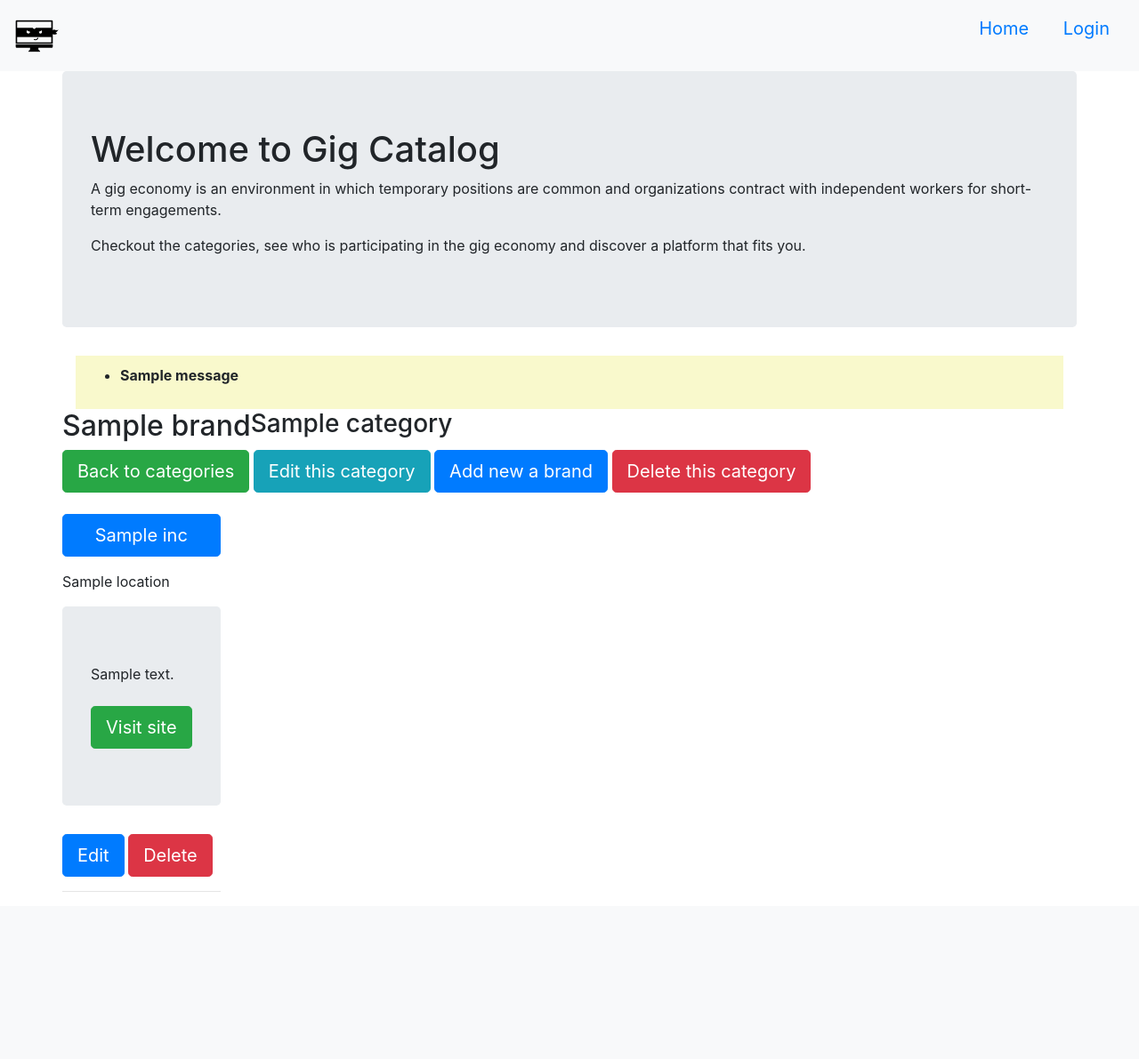
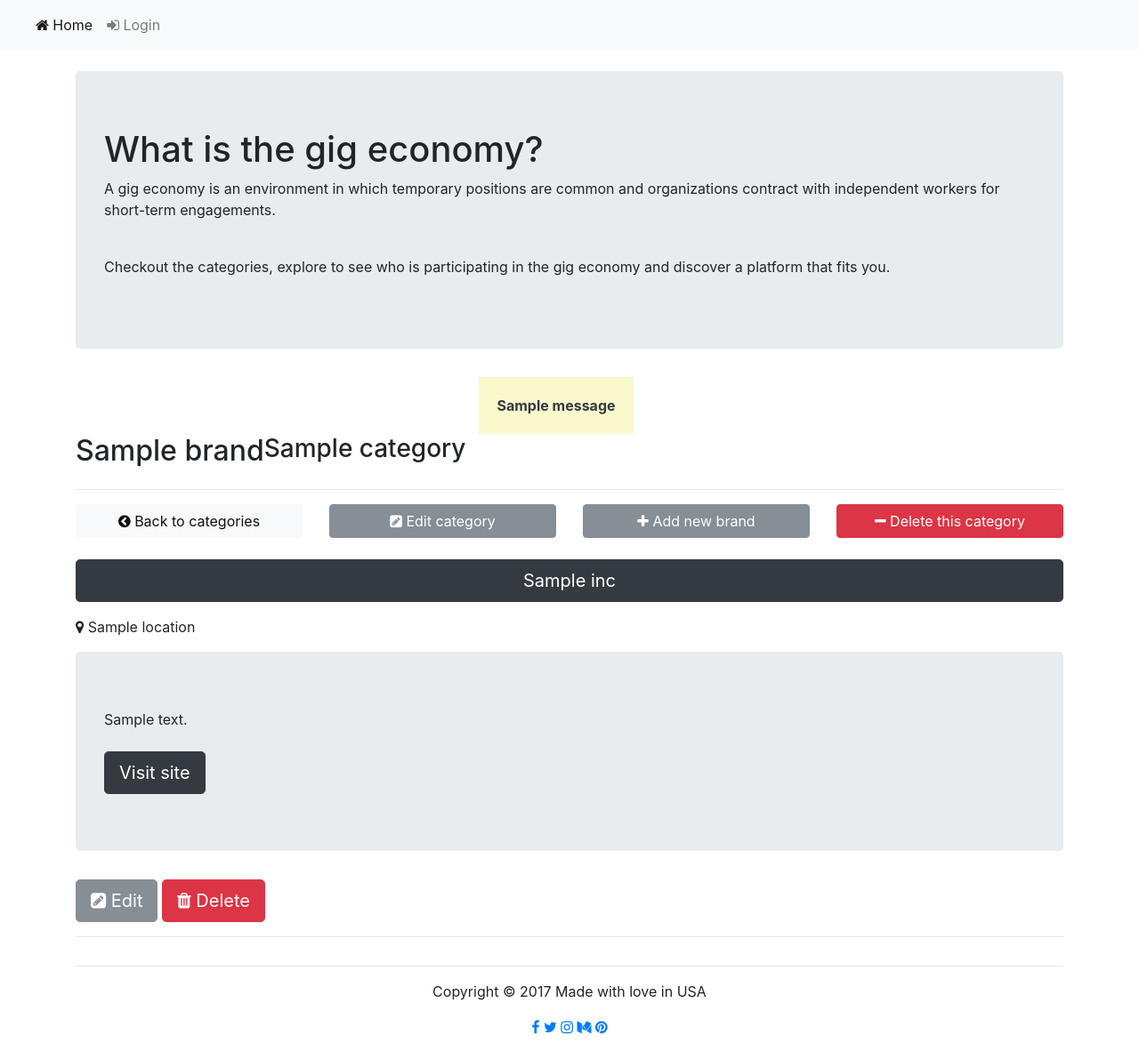
Before and after one commit to huyenhoang/catalog-app, a Python web app: template templates/brands.html in a window 1280 px wide. Shown: the whole page at 89% size. Before the commit the page ends 1003 px from the top, so only its background shows below. Run offline with Jinja, Linux system fonts and the light colour scheme; the template is opened without the code that fills it: most values are stand-ins (such as "Sample title", 1, 10 or a date in 2020); one stand-in notice (Sample message) is shown; some libraries are stand-ins or nearby versions.

Commit message:
refactor: bootstrap, layout, db updates

```diff
--- a/templates/brands.html
+++ b/templates/brands.html
@@ -1,54 +1,64 @@
 {% extends "main.html" %}
 {% include "header.html" %}
 {% block content %}
-<div class="row">
+<div class="row container-fluid">
     <h2>{{brands.name}}</h2>
     <h3> {{category.category}}</h3>
+    <br>
 </div>
+<hr>
 <div class="row">
-    <div class="button-options">
-        <a href='{{url_for('showCategories')}}'>
-        <button class="btn btn-success btn-lg">
-            <span class="glyphicon glyphicon-chevron-left" aria-hidden="true"></span>Back to categories
-        </button>
+  <div class="col">
+    <a href='{{url_for('showCategories')}}'>
+      <button class="btn btn-light container-fluid">
+        <i class="fa fa-chevron-circle-left" aria-hidden="true"></i> Back to categories
+      </button>
     </a>
+  </div>
+  <div class="col">
     <a href='{{url_for('editCategory', category_id=category.id )}}'>
-        <button class="btn btn-info btn-lg">
-            <span class="glyphicon glyphicon-pencil" aria-hidden="true"></span>Edit this category
-        </button>
+      <button class="btn btn-secondary container-fluid">
+        <i class="fa fa-pencil-square" aria-hidden="true"></i> Edit category
+      </button>
     </a>
-    <a href="{{url_for('newBrand', category_id=category.id)}}">
-        <button class="btn btn-primary btn-lg">
-            <span class="glyphicon glyphicon-plus"></span>Add new a brand</button>
+  </div>
+  <div class="col">
+    <a href='{{url_for('newBrand', category_id=category.id )}}'>
+      <button class="btn btn-secondary container-fluid">
+        <i class="fa fa-plus" aria-hidden="true"></i> Add new brand
+      </button>
     </a>
-    <a href="{{url_for('deleteCategory', category_id=category.id)}}">
-        <button class="btn btn-danger btn-lg">
-            <span class="glyphicon glyphicon-minus"></span>Delete this category</button>
+  </div>
+  <div class="col">
+    <a href='{{url_for('deleteCategory', category_id=category.id)}}'>
+      <button class="btn btn-danger container-fluid">
+        <i class="fa fa-minus" aria-hidden="true"></i> Delete this category
+      </button>
     </a>
-    </div>
+  </div>
 </div>
 <br>
 <div class="row">
     {% for inc in brands %}
     <!-- brand information -->
-    <div class="brand-info">
-        <p class="btn btn-primary btn-lg btn-block" disabled>{{inc.name}}</p>
-        <p><span class="glyphicon glyphicon-map-marker"></span>{{inc.location}}</p>
+    <div class="container-fluid">
+        <p class="btn btn-dark btn-lg btn-block" disabled>{{inc.name}}</p>
+        <p><i class="fa fa-map-marker" aria-hidden="true"></i> {{inc.location}}</p>
         <p class="jumbotron"> {{inc.description}}
           <br>
           <br>
-          <a class="btn btn-success btn-lg" target="_blank" href='https://{{inc.website}}'>Visit site</a>
+          <a class="btn btn-dark btn-lg" target="_blank" href='https://{{inc.website}}'>Visit site</a>
         </p>
         <!-- edit brand button -->
         <a href='{{url_for('editBrand', category_id=category.id, brand_id=inc.id)}}'>
-            <button class="btn btn-primary btn-lg">
-                <span class="glyphicon glyphicon-pencil" aria-hidden="true"></span>Edit
+            <button class="btn btn-secondary btn-lg">
+                <i class="fa fa-pencil-square" aria-hidden="true"></i> Edit
             </button>
         </a>
         <!-- delete brand button -->
         <a href='{{url_for('deleteBrand', category_id=category.id, brand_id=inc.id)}}'>
             <button class="btn btn-danger btn-lg">
-                <span class="glyphicon glyphicon-trash" aria-hidden="true"></span>Delete
+                <i class="fa fa-trash" aria-hidden="true"></i> Delete
             </button>
         </a>
         <hr>
--- a/templates/header.html
+++ b/templates/header.html
@@ -1,20 +1,21 @@
-<nav class="navbar navbar-light bg-light sticky-top">
-  <a class="navbar-brand" href="/">
-    <img src="/static/img/gighacker.png" width="50px" height="50px" class="d-inline-block align-top" alt="Gig hacker logo">
-  </a>
-  <ul class="head">
-      <li class="btn btn-light btn-lg">
-          <a href="{{url_for('showCategories')}}">
-              <span class="glyphicon glyphicon-home" aria-hidden="true"></span>Home
-          </a>
+<nav class="navbar navbar-expand-lg navbar-light bg-light sticky-top">
+  <a class="navbar-brand" href="{{url_for('showCategories')}}"></a>
+  <button class="navbar-toggler" type="button" data-toggle="collapse" data-target="#navbarNav" aria-controls="navbarNav" aria-expanded="false" aria-label="Toggle navigation">
+    <span class="navbar-toggler-icon"></span>
+  </button>
+  <div class="collapse navbar-collapse" id="navbarNav">
+    <ul class="navbar-nav">
+      <li class="nav-item active">
+        <a class="nav-link" href="{{url_for('showCategories')}}"><i class="fa fa-home" aria-hidden="true"></i> Home <span class="sr-only">(current)</span></a>
       </li>
-      <li class="btn btn-light btn-lg">
-          {%if 'username' not in session %}
-              <a href="{{url_for('showLogin')}}">Login </a>
-          {% else %}
-              <a href="{{url_for('disconnect')}}">Logout </a>
-          {% endif %}
+      <li class="nav-item">
+        {%if 'username' not in session %}
+          <a class="nav-link" href="{{url_for('showLogin')}}"> <i class="fa fa-sign-in" aria-hidden="true"></i> Login </a>
+        {% else %}
+          <a href="{{url_for('disconnect')}}"> <i class="fa fa-sign-out" aria-hidden="true"></i> Logout </a>
+        {% endif %}
       </li>
-  </ul>
-
+    </ul>
+  </div>
 </nav>
+<br>
--- a/templates/main.html
+++ b/templates/main.html
@@ -1,50 +1,57 @@
 <!DOCTYPE html>
 <html lang="en">
 	<head>
-		<meta name="google-signin-scope" content="profile email">
-		<meta name="Google-sign-in-client-id" content="733366748366-6d90n2toh4ah0njqau20o1cmp56522b9.apps.googleusercontent.com">
-		<script src="https://apis.google.com/js/platform.js" async defer></script>
 		<title>The Gig Economy</title>
-        <!-- Bootstrap &amp; CSS -->
-		<link rel="stylesheet" href="https://maxcdn.bootstrapcdn.com/bootstrap/4.0.0/css/bootstrap.min.css" integrity="sha384-Gn5384xqQ1aoWXA+058RXPxPg6fy4IWvTNh0E263XmFcJlSAwiGgFAW/dAiS6JXm" crossorigin="anonymous">
+		<link rel="stylesheet" href="https://maxcdn.bootstrapcdn.com/bootstrap/4.0.0-beta.2/css/bootstrap.min.css" integrity="sha384-PsH8R72JQ3SOdhVi3uxftmaW6Vc51MKb0q5P2rRUpPvrszuE4W1povHYgTpBfshb" crossorigin="anonymous">
 		<link rel="stylesheet" type="text/css" href="{{ url_for('static', filename='styles.css') }}">
 		<link rel="stylesheet" href="https://maxcdn.bootstrapcdn.com/font-awesome/4.7.0/css/font-awesome.min.css">
 	</head>
 	<body>
 		<!-- container -->
 		<div class="container">
-			<!-- jumbotron -->
-			<div class="row jumbotron">
-				<h1>Welcome to Gig Catalog</h1>
-				<p>A gig economy is an environment in which temporary positions are common and organizations contract with independent workers for short-term engagements.</p>
-				<br>
-				<p>Checkout the categories, see who is participating in the gig economy and discover a platform that fits you.</p>
-			</div> <!-- end jumbotron -->
+			<!--Jumbotron -->
+			<div class="container jumbotron">
+			  	<h1>What is the gig economy?</h1>
+			  	<p>A gig economy is an environment in which temporary positions are common and organizations contract with independent workers for short-term engagements.</p>
+			  	<br>
+			  	<p>Checkout the categories, explore to see who is participating in the gig economy and discover a platform that fits you.</p>
+			</div>
+
 			<!--flash messages -->
-			<div class="row flash">
+			<div class="row container-fluid">
 				{% with messages = get_flashed_messages() %}
 					{% if messages %}
-						<ul>
+						<ul class="flash text-dark">
 							{% for message in messages %}
-							<li> <strong> {{ message }} </strong> </li>
+							<li class="flash"> <strong> {{ message }} </strong> </li>
 							{% endfor %}
 						</ul>
 					{% endif %}
         {% endwith %}
 			</div> <!-- end flash messages -->
 			<!-- app content rendered from templates -->
-			<div class="main">
 			{% block content %}
 			{% endblock %}
-        </div> <!-- end content -->
+			<hr>
+			<!-- Footer -->
+			<footer class="container-fluid text-center">
+				<div class="footer-like-line">
+					<p class="icon-line" id="copyright">Copyright © 2017 Made with love in USA</p>
+					<a href="https://www.facebook.com" target="_blank"><i class="fa fa-facebook" aria-hidden="true"></i></a>
+					<a href="https://www.twitter.com" target="_blank"><i class="fa fa-twitter" aria-hidden="true"></i></a>
+					<a href="https://www.instagram.com" target="_blank"><i class="fa fa-instagram" aria-hidden="true"></i></a>
+					<a href="https://www.medium.com" target="_blank"><i class="fa fa-medium" aria-hidden="true"></i></a>
+					<a href="https://www.pinterest.com" target="_blank"><i class="fa fa-pinterest" aria-hidden="true"></i></a>
+				</div>
+			</footer>
+			<br>
     </div> <!-- end container -->
     <!--Scripts, jQuery, Google &amp; Facebook sign in dependencies -->
     <script src="//ajax.googleapis.com/ajax/libs/jquery/1.8.2/jquery.min.js"></script>
     <script src="//apis.google.com/js/platform.js?onload=start"> </script>
 		<script src="https://apis.google.com/platform.js" async def></script>
-		<script src="https://code.jquery.com/jquery-3.2.1.slim.min.js" integrity="sha384-KJ3o2DKtIkvYIK3UENzmM7KCkRr/rE9/Qpg6aAZGJwFDMVNA/GpGFF93hXpG5KkN" crossorigin="anonymous"></script>
-		<script src="https://cdnjs.cloudflare.com/ajax/libs/popper.js/1.12.9/umd/popper.min.js" integrity="sha384-ApNbgh9B+Y1QKtv3Rn7W3mgPxhU9K/ScQsAP7hUibX39j7fakFPskvXusvfa0b4Q" crossorigin="anonymous"></script>
-		<script src="https://maxcdn.bootstrapcdn.com/bootstrap/4.0.0/js/bootstrap.min.js" integrity="sha384-JZR6Spejh4U02d8jOt6vLEHfe/JQGiRRSQQxSfFWpi1MquVdAyjUar5+76PVCmYl" crossorigin="anonymous"></script>
-
+    <script src="https://code.jquery.com/jquery-3.2.1.slim.min.js" integrity="sha384-KJ3o2DKtIkvYIK3UENzmM7KCkRr/rE9/Qpg6aAZGJwFDMVNA/GpGFF93hXpG5KkN" crossorigin="anonymous"></script>
+	<script src="https://cdnjs.cloudflare.com/ajax/libs/popper.js/1.12.3/umd/popper.min.js" integrity="sha384-vFJXuSJphROIrBnz7yo7oB41mKfc8JzQZiCq4NCceLEaO4IHwicKwpJf9c9IpFgh" crossorigin="anonymous"></script>
+	<script src="https://maxcdn.bootstrapcdn.com/bootstrap/4.0.0-beta.2/js/bootstrap.min.js" integrity="sha384-alpBpkh1PFOepccYVYDB4do5UnbKysX5WZXm3XxPqe5iKTfUKjNkCk9SaVuEZflJ" crossorigin="anonymous"></script>
 	</body>
 </html>
```
Also changed, not shown: application.py (+69 -67 lines), lotsofbrands.py (+21 -14 lines), templates/category.html (+23 -16 lines), templates/deleteBrand.html (+7 -7 lines), templates/deleteCategory.html (+9 -9 lines), templates/editBrand.html (+11 -6 lines), templates/editCategory.html (+17 -13 lines), templates/newBrand.html (+11 -7 lines), templates/newCategory.html (+14 -6 lines), templates/publicbrands.html (+4 -15 lines), templates/publiccategory.html (+11 -5 lines), categorywithusers.db, 1 other file.
